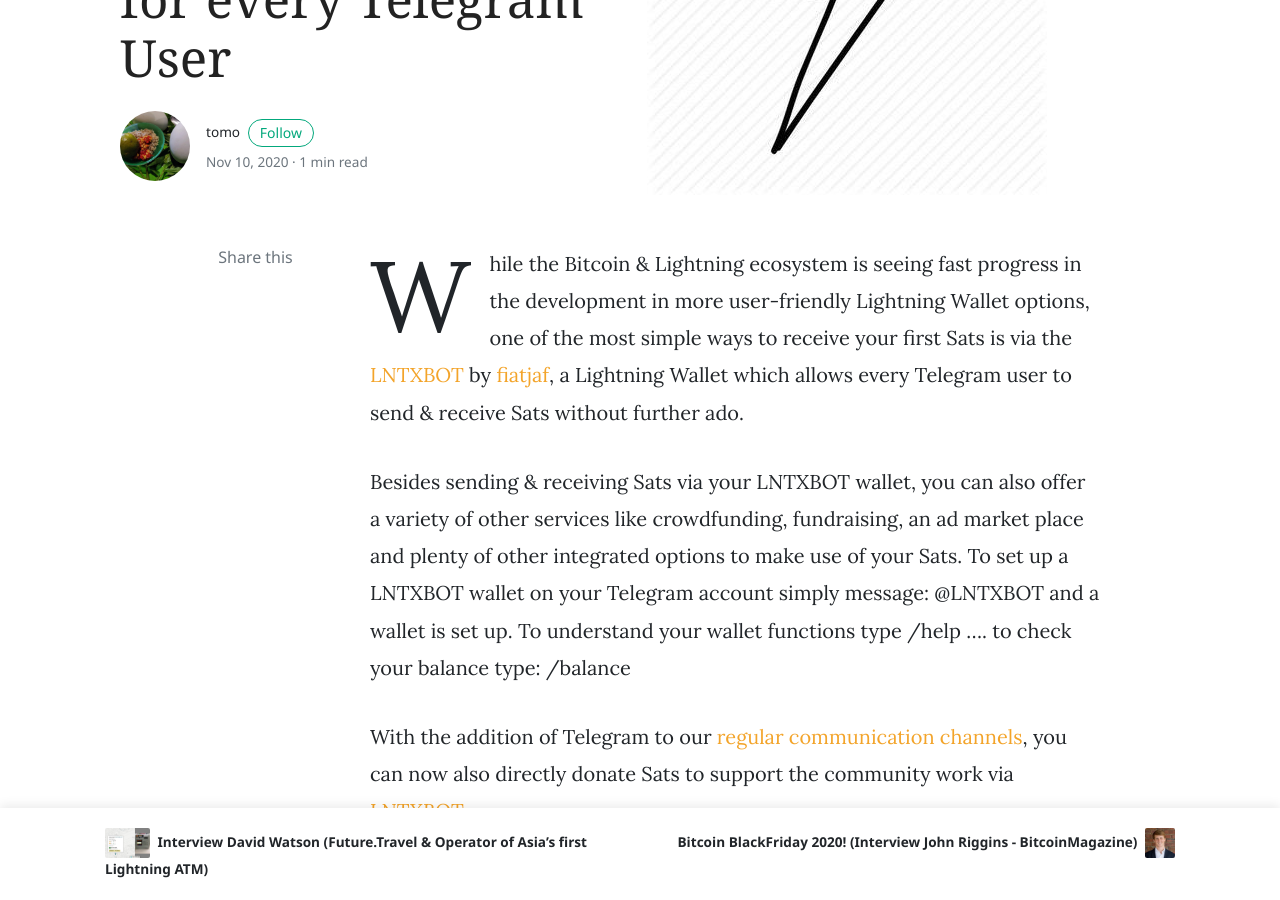
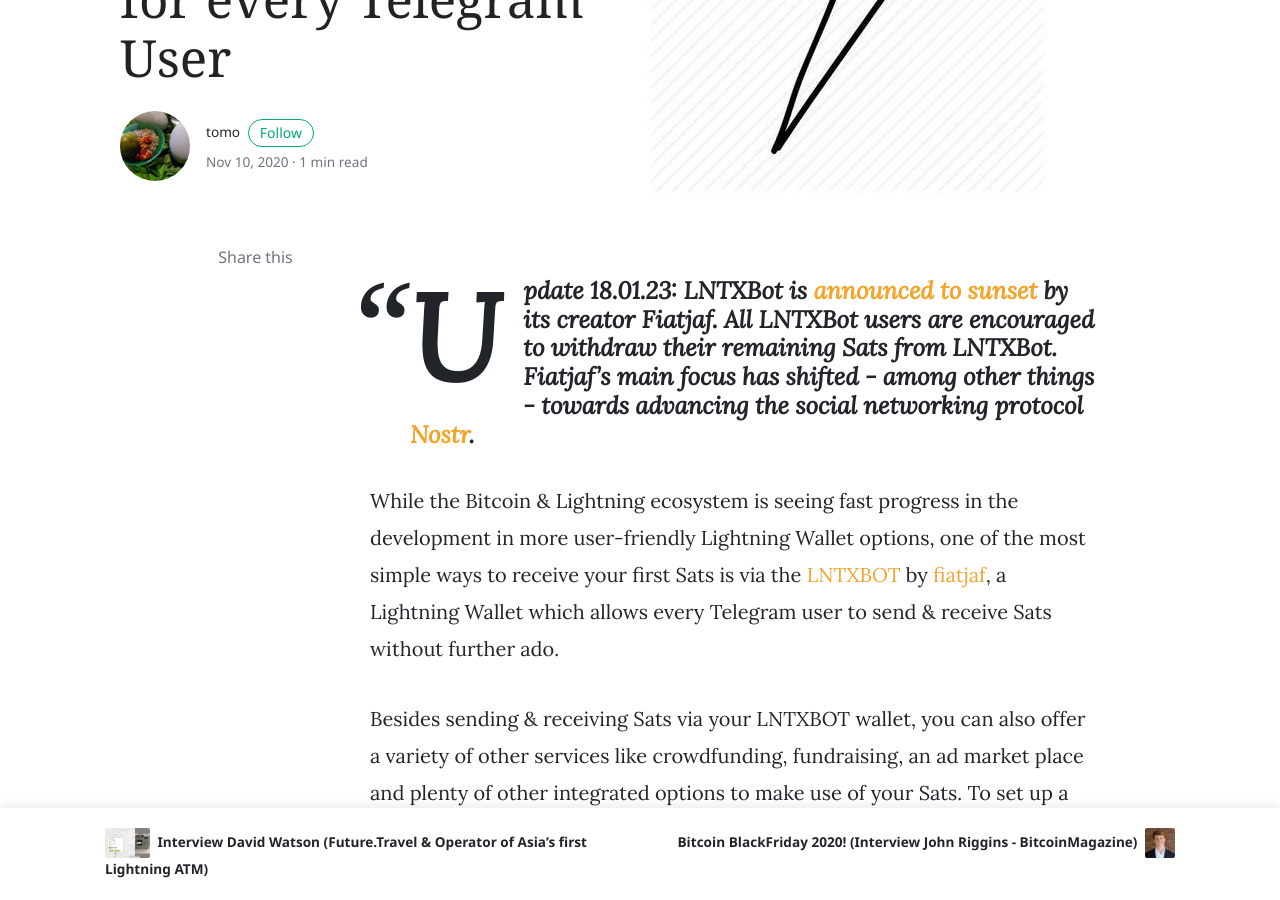
Before and after one commit to bitcoinsaigon/bitcoinsaigon.github.io, a Jekyll site: the page built from _posts/2020-11-10-lntxbot-lightning-wallet-telegram.md, in a window 1280 px wide and 900 px high, scrolled down 314 px. Built offline with Jekyll 4.4.1, drawn with Linux system fonts in a browser that asks for light colours; nearby versions of some CDN libraries; comment, search, counter and statistics services are not loaded.

Commit message:
Add update

```diff
--- a/_posts/2020-11-10-lntxbot-lightning-wallet-telegram.md
+++ b/_posts/2020-11-10-lntxbot-lightning-wallet-telegram.md
@@ -5,7 +5,7 @@
 image: assets/images/lntxbot.jpg
 tags:
 ---
-
+> #### Update 18.01.23:  LNTXBot is [announced to sunset](https://t.me/lntxbot_dev/86735) by its creator Fiatjaf. All LNTXBot users are encouraged to withdraw their remaining Sats from LNTXBot. Fiatjaf's main focus has shifted - among other things - towards advancing the social networking protocol [Nostr](https://bitcoinsaigon.org/now-also-on-nostr/).
 
 While the Bitcoin & Lightning ecosystem is seeing fast progress in the development in more user-friendly Lightning Wallet options, one of the most simple ways to receive your first Sats is via the [LNTXBOT](https://github.com/fiatjaf/lntxbot) by [fiatjaf](https://twitter.com/fiatjaf?lang=en), a Lightning Wallet which allows every Telegram user to send & receive Sats without further ado.
 
```
